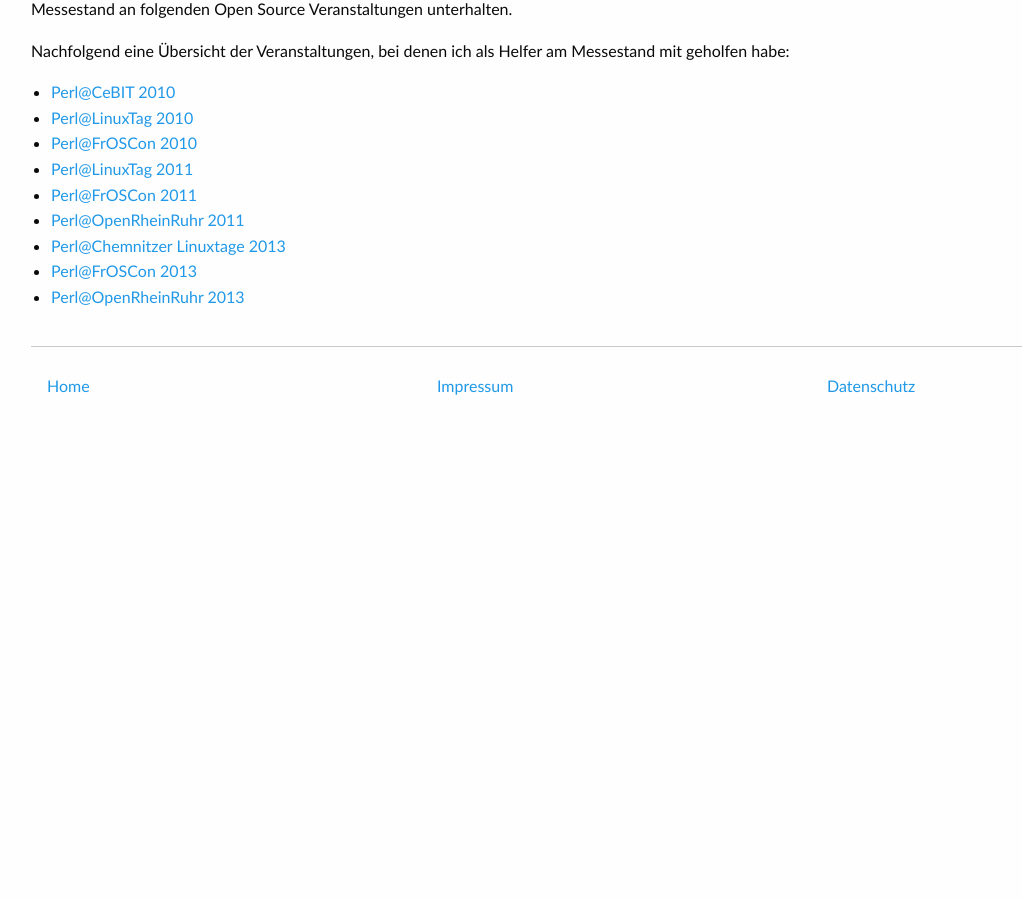
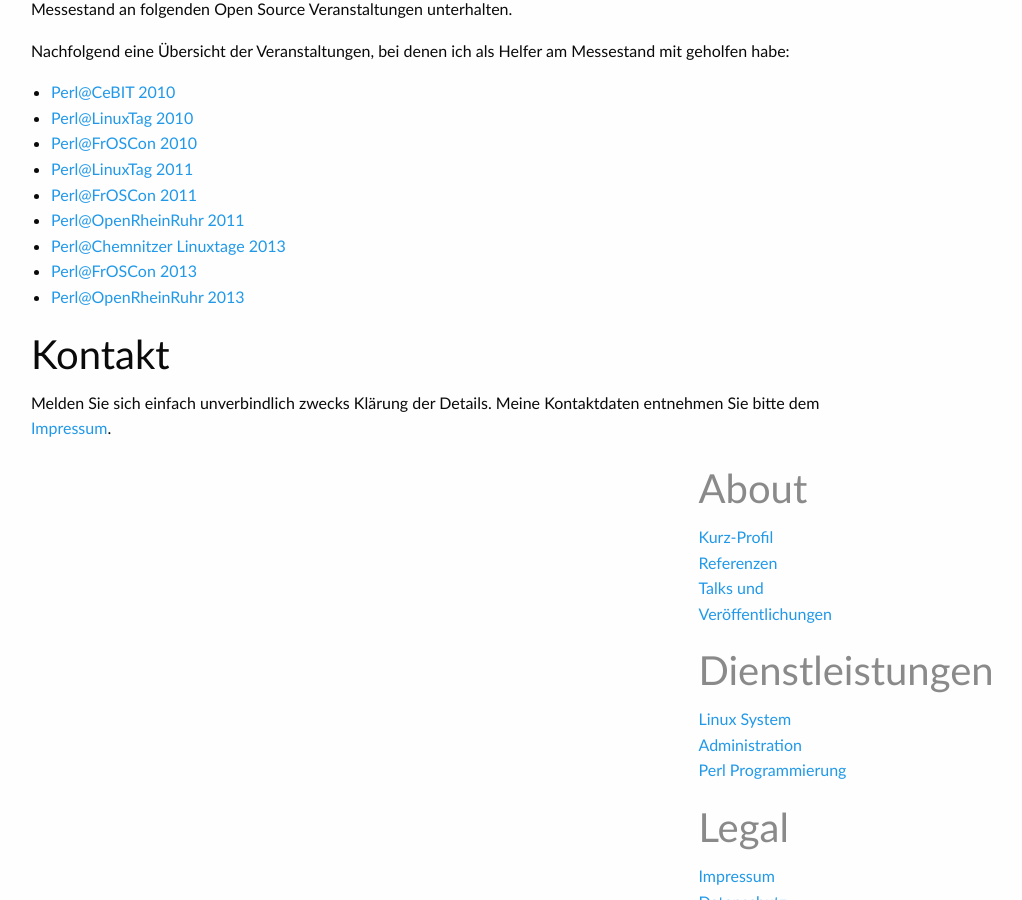
Before and after one commit to thomas-fahle/thomas-fahle.github.io, a Jekyll site: the page built from talks.html, in a window 1280 px wide and 900 px high, scrolled down 1285 px. Shown: the whole window, without its empty margins (24-1046 px from the left). Built offline with Jekyll 4.4.1, drawn with Linux system fonts in a browser that asks for light colours; before the commit the page ends 1690 px from its top, so only the background shows below that.

Commit message:
Added contact footer

```diff
--- a/talks.html
+++ b/talks.html
@@ -63,3 +63,8 @@
  <li><a href="https://www.froscon.de/">Perl@FrOSCon 2013</a></li>
  <li><a href="https://www.openrheinruhr.de/">Perl@OpenRheinRuhr 2013</a></li>
 </ul>
+
+<h2>Kontakt</h2>
+<p>
+Melden Sie sich einfach unverbindlich zwecks Kl&auml;rung der Details. Meine Kontaktdaten entnehmen Sie bitte dem <a href="/impressum.html">Impressum</a>.
+</p
```
